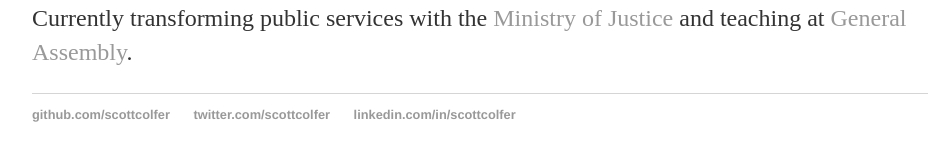
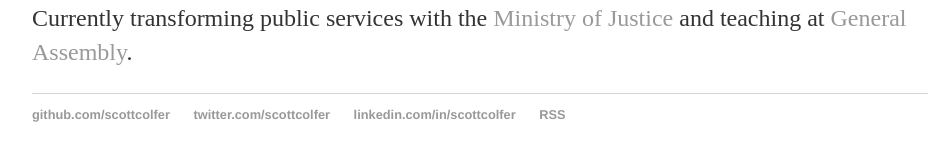
Before and after one commit to scottcolfer/scottcolfer.github.io, a Jekyll site: the page built from index.html, in a window 1280 px wide. Shown: the part 253-414 px from the top of the page, without its empty margins (160-1095 px from the left). Built offline with Jekyll 4.4.1, drawn with Linux system fonts in a browser that asks for light colours.

Commit message:
Update default.html
Added RSS link

```diff
--- a/_layouts/default.html
+++ b/_layouts/default.html
@@ -22,6 +22,7 @@
 	        		<li><a href="https://github.com/scottcolfer/">github.com/scottcolfer</a></li>
 	        		<li><a href="https://twitter.com/scottcolfer/">twitter.com/scottcolfer</a></li>
 	        		<li><a href="https://uk.linkedin.com/in/scottcolfer/">linkedin.com/in/scottcolfer</a></li>
+	        		<li><a href="http://scottcolfer.github.io/blog/atom.xml">RSS</a></li>
 				</ul>
 			</footer>
 		</body>
```
